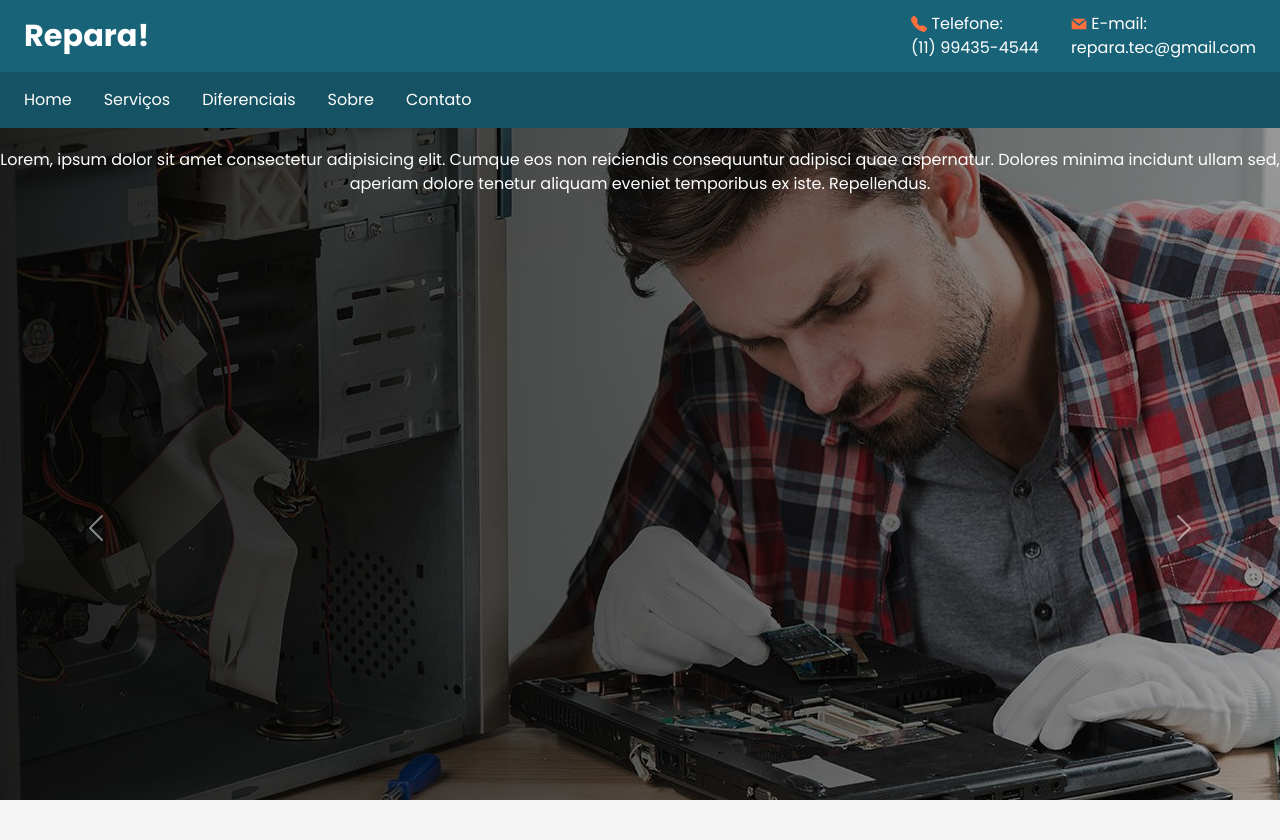
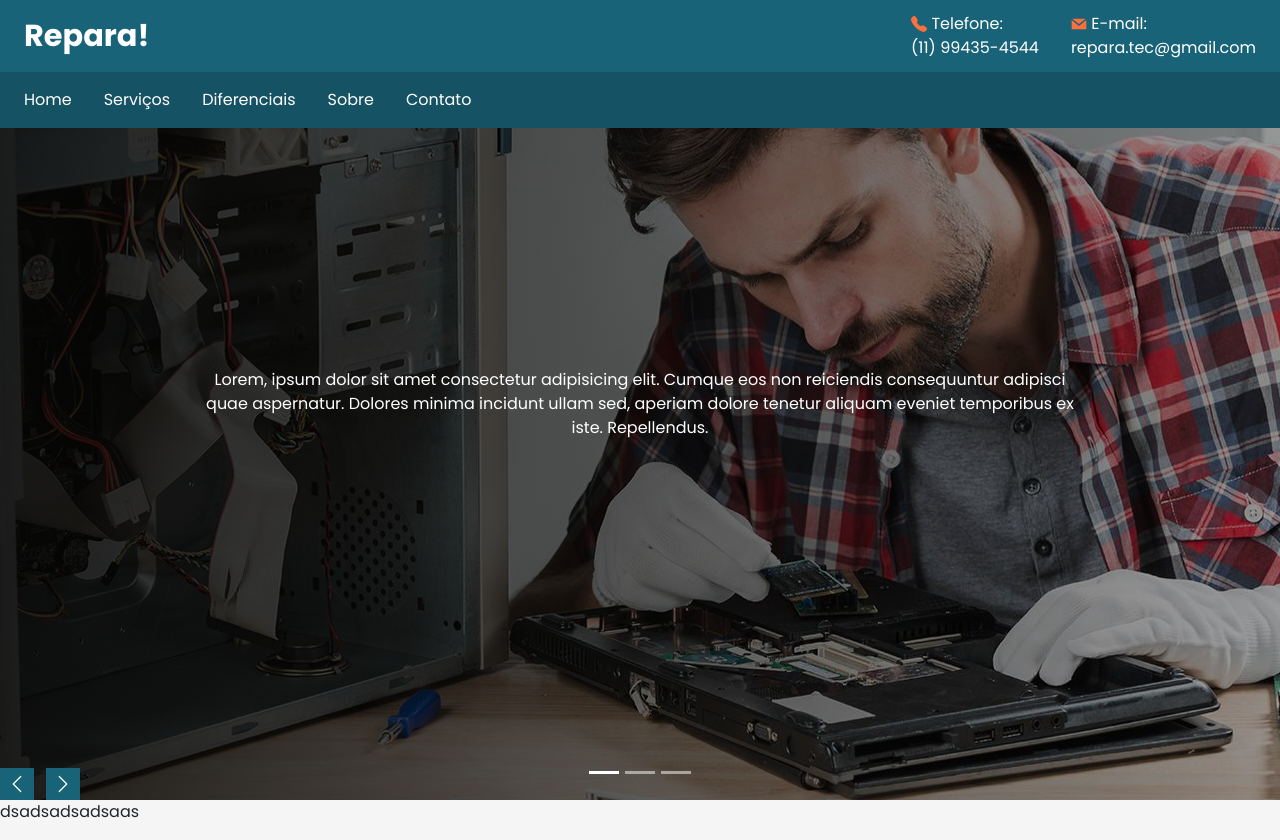
Before and after one commit to DanielArrivabene/repara, a React (Vite) app in the folder repara/: page / in a window 1280 px wide. Before the commit the page ends 800 px from the top, so only its background shows below. Built offline with nearby package versions, Linux system fonts and the light colour scheme.

Commit message:
Controles do carrossel prontos

```diff
--- a/repara/src/App.jsx
+++ b/repara/src/App.jsx
@@ -11,6 +11,7 @@ function App() {
         <Navbar />
         <Carousel />
       </div>
+      <p>dsadsadsadsaas</p>
     </>
   )
 }
--- a/repara/src/App.scss
+++ b/repara/src/App.scss
@@ -2,7 +2,7 @@
 @import './styles/mixins.scss';
 
 .full_screen {
-    width: 100%;
     height: 100vh;
-    overflow: hidden;
+    display: flex;
+    flex-direction: column;
 }
--- a/repara/src/components/carousel/CarouselControls.jsx
+++ b/repara/src/components/carousel/CarouselControls.jsx
@@ -8,11 +8,13 @@ function CarouselControls() {
             <button type="button" data-bs-target="#banner" data-bs-slide-to="2"></button>
         </div>
 
-        <button className="carousel-control-prev" data-bs-target="#banner" data-bs-slide="prev">
-            <span className="carousel-control-prev-icon"></span>
-        </button>
-        <button className="carousel-control-next" data-bs-target="#banner" data-bs-slide="next">
-            <span className="carousel-control-next-icon"></span>
+        <button className="carousel_control">
+            <span className="carousel_icon_container" data-bs-target="#banner" data-bs-slide="prev">
+              <span className="carousel-control-prev-icon"></span>
+            </span>
+            <span className="carousel_icon_container" data-bs-target="#banner" data-bs-slide="next">
+              <span className="carousel-control-next-icon"></span>
+            </span>
         </button>
       </>
   )
--- a/repara/src/styles/components/Carousel.scss
+++ b/repara/src/styles/components/Carousel.scss
@@ -1,3 +1,6 @@
+@import '../variables.scss';
+@import '../mixins.scss';
+
 .carousel {
     width: 100%;
     height: 100%;
@@ -5,6 +8,32 @@
     background-position: center;
     object-fit: cover;
     position: relative;
+
+    .carousel_control {
+        position: absolute;
+        bottom: 0;
+        left: 0;
+        background-color: transparent;
+        display: flex;
+        justify-content: space-between;
+        width: 5em;
+        border: none;
+        z-index: 1;
+
+        .carousel_icon_container {
+            @include transition_bg;
+            display: flex;
+            align-items: center;
+            padding: 6px 7px;
+
+            span {
+                width: 20px;
+                height: 20px;
+            }
+        }
+
+
+    }
 
     .carousel_container {
         position: absolute;
@@ -15,7 +44,7 @@
         background-image: linear-gradient(90deg, #050504e2, #0000005e);
 
         .carousel-caption {
-            position: static;
+            bottom: -20.75rem;
         }
     }
 }
--- a/repara/src/styles/mixins.scss
+++ b/repara/src/styles/mixins.scss
@@ -15,6 +15,8 @@
 
 @mixin transition_bg {
     background-color: $main-color;
+    -webkit-transition: all 0.3s;
+    transition: all 0.3s;
 
     &:hover {
         background-color: $secondary-color;
@@ -23,6 +25,8 @@
 
 @mixin transition_text {
     color: $text-light-color;
+    -webkit-transition: all 0.3s;
+    transition: all 0.3s;
 
     &:hover {
         color: $secondary-color;
```
